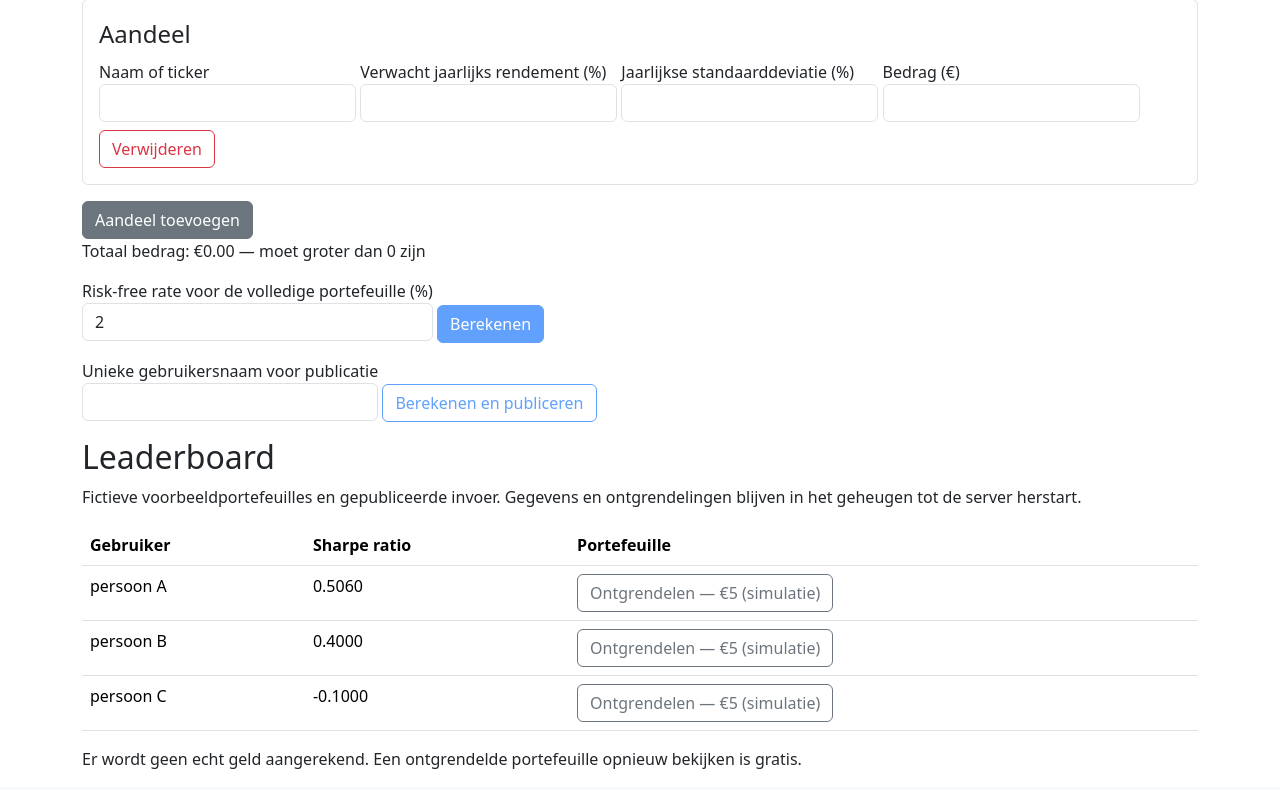
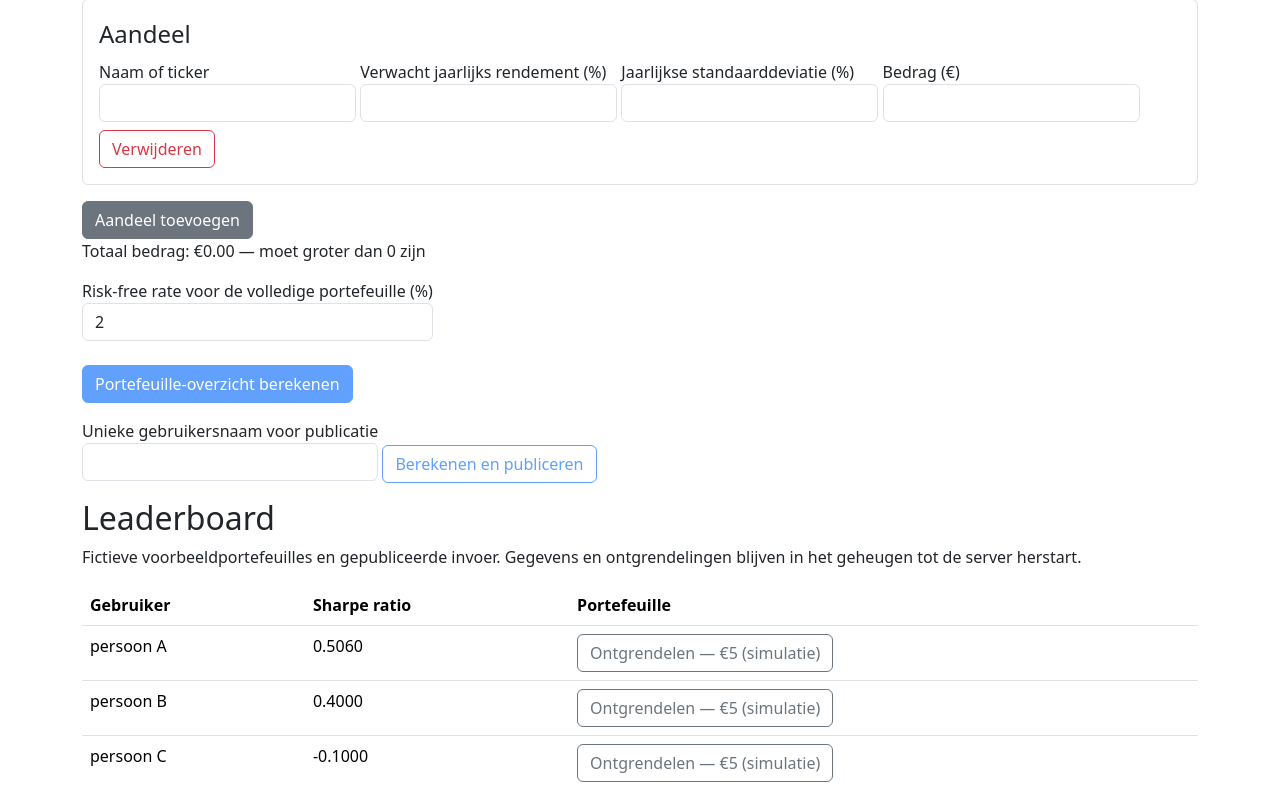
Before and after one commit to NilsM876/VOORBEELD, a Flask app: page / in a window 1280 px wide. Shown: the part 299-1089 px from the top of the page. Before the commit the page ends 1068 px from the top, so only its background shows below. Run offline with Flask 3, Linux system fonts and the light colour scheme; parts of the project's set-up code (start-up, migrations or seed data) failed here and were passed over.

Commit message:
Jump to opened portfolio and rename calculate button
Co-Authored-By: Claude Opus 5.5 <noreply@anthropic.com>

```diff
--- a/static/js/portfolio.js
+++ b/static/js/portfolio.js
@@ -28,9 +28,9 @@ function changed() {
       if (controller.signal.aborted) return;
       const content = response.ok ? page.querySelector('#result') : page.querySelector('[role="alert"]');
       if (content) result.replaceChildren(...(response.ok ? [...content.childNodes] : [content]));
-      else result.textContent = 'Berekenen mislukt. Probeer de knop Berekenen.';
+      else result.textContent = 'Berekenen mislukt. Probeer de knop Portefeuille-overzicht berekenen.';
     } catch (error) {
-      if (error.name !== 'AbortError') result.textContent = 'Automatisch berekenen mislukt. Probeer de knop Berekenen.';
+      if (error.name !== 'AbortError') result.textContent = 'Automatisch berekenen mislukt. Probeer de knop Portefeuille-overzicht berekenen.';
     }
   }, 350);
 }
--- a/templates/index.html
+++ b/templates/index.html
@@ -21,7 +21,7 @@
   <button type="button" id="add-stock" class="btn btn-secondary">Aandeel toevoegen</button>
   <p id="amount-total" aria-live="polite"></p>
   <label>Risk-free rate voor de volledige portefeuille (%) <input class="form-control" type="number" step="any" name="risk_free_rate" value="{{ rate }}" required></label>
-  <button class="btn btn-primary" name="action" value="calculate">Berekenen</button>
+  <p class="mt-4"><button class="btn btn-primary" name="action" value="calculate">Portefeuille-overzicht berekenen</button></p>
   <p class="mt-3"><label>Unieke gebruikersnaam voor publicatie <input class="form-control" name="username" value="{{ username }}"></label>
   <button class="btn btn-outline-primary" name="action" value="publish">Berekenen en publiceren</button></p>
 </form>
@@ -47,20 +47,20 @@
 <table class="table"><thead><tr><th>Gebruiker</th><th>Sharpe ratio</th><th>Portefeuille</th></tr></thead><tbody>
 {% for entry in ranking %}
 <tr><td>{{ entry.username }}</td><td>{{ '%.4f'|format(entry.sharpe) }}</td><td>
-<form method="post"><input type="hidden" name="owner" value="{{ entry.username }}"><button class="btn btn-outline-secondary" name="action" value="unlock">{% if viewer == entry.username %}Eigen portefeuille bekijken{% else %}Ontgrendelen — €5 (simulatie){% endif %}</button></form>
+<form method="post" action="#opened-portfolio"><input type="hidden" name="owner" value="{{ entry.username }}"><button class="btn btn-outline-secondary" name="action" value="unlock">{% if viewer == entry.username %}Eigen portefeuille bekijken{% else %}Ontgrendelen — €5 (simulatie){% endif %}</button></form>
 </td></tr>
 {% endfor %}
 </tbody></table>
 <p>Er wordt geen echt geld aangerekend. Een ontgrendelde portefeuille opnieuw bekijken is gratis.</p>
 {% if opened %}
-<h2>Portefeuille van {{ opened.username }}</h2>
+<h2 id="opened-portfolio">Portefeuille van {{ opened.username }}</h2>
 <p>Risk-free rate: {{ '%.2f'|format(opened.risk_free_rate * 100) }}%</p>
 <table class="table"><thead><tr><th>Aandeel</th><th>Rendement (%)</th><th>Standaarddeviatie (%)</th><th>Gewicht (%)</th></tr></thead><tbody>
 {% for stock in opened.stocks %}<tr><td>{{ stock.name }}</td><td>{{ '%.2f'|format(stock['return'] * 100) }}</td><td>{{ '%.2f'|format(stock.volatility * 100) }}</td><td>{{ '%.2f'|format(stock.weight * 100) }}</td></tr>{% endfor %}
 </tbody></table>
 <h3>Commentaar</h3>
 {% for comment in comments %}<p><strong>{{ comment.author }}</strong>: {{ comment.message }}</p>{% endfor %}
-{% if viewer != opened.username %}<form method="post"><input type="hidden" name="owner" value="{{ opened.username }}"><label>Commentaar <textarea class="form-control" name="message" required></textarea></label><button class="btn btn-primary" name="action" value="comment">Plaatsen</button></form>{% endif %}
+{% if viewer != opened.username %}<form method="post" action="#opened-portfolio"><input type="hidden" name="owner" value="{{ opened.username }}"><label>Commentaar <textarea class="form-control" name="message" required></textarea></label><button class="btn btn-primary" name="action" value="comment">Plaatsen</button></form>{% endif %}
 {% endif %}
 <script src="{{ url_for('static', filename='js/portfolio.js') }}" defer></script>
 {% endblock %}
```
